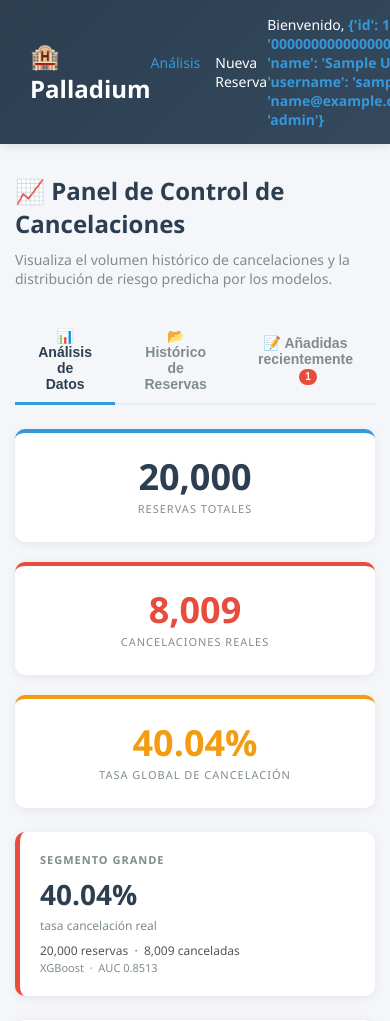
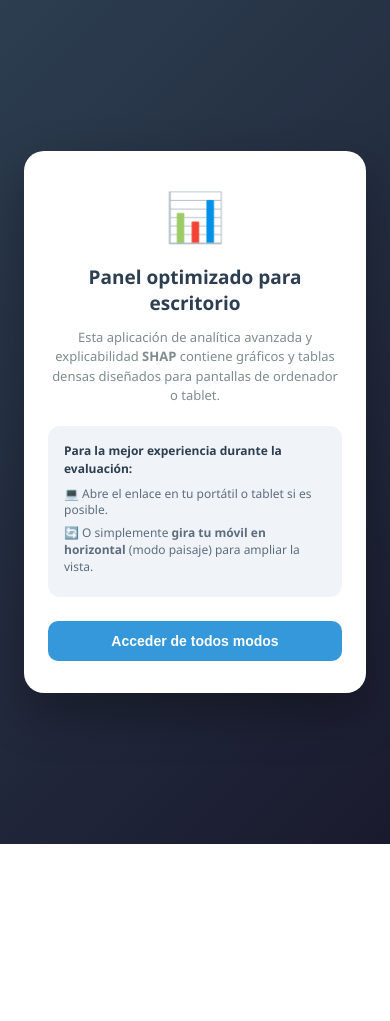
Before and after one commit to pintularrama-cyber/TFMPalladium, a Flask app: page /estadisticas in a window 390 px wide; the page is wider, and only the part inside the window is pictured. Shown: the top 1021 px of that part. After the commit the page ends 844 px from the top of that part, so only its background shows below. Run offline with Flask 3, Linux system fonts and the light colour scheme; the visitor is signed in with stand-in values (Sample User, id 1).

Commit message:
Añadir capa de advertencia para moviles con UX Fallback

```diff
--- a/templates/base.html
+++ b/templates/base.html
@@ -172,6 +172,99 @@
             font-size: 12px;
         }
 
+        /* CAPA DE ADVERTENCIA PARA MÓVILES (UX FALLBACK) */
+        #mobile-warning-overlay {
+            display: none;
+            position: fixed;
+            inset: 0;
+            background: linear-gradient(135deg, #2c3e50 0%, #1a1a2e 100%);
+            z-index: 99999; /* Por encima de absolutamente todo */
+            align-items: center;
+            justify-content: center;
+            padding: 24px;
+        }
+
+        @media (max-width: 767px) and (orientation: portrait) {
+            #mobile-warning-overlay {
+                display: flex; /* Solo se activa en móviles en posición vertical */
+            }
+        }
+
+        .mobile-warning-card {
+            background: #fff;
+            border-radius: 20px;
+            padding: 32px 24px;
+            max-width: 400px;
+            width: 100%;
+            box-shadow: 0 20px 50px rgba(0,0,0,0.3);
+            text-align: center;
+            color: #2c3e50;
+        }
+
+        .warning-icon {
+            font-size: 48px;
+            margin-bottom: 16px;
+        }
+
+        .mobile-warning-card h3 {
+            font-size: 19px;
+            font-weight: 800;
+            margin-bottom: 12px;
+            color: #2c3e50;
+        }
+
+        .mobile-warning-card p {
+            font-size: 13px;
+            color: #7f8c8d;
+            line-height: 1.5;
+            margin-bottom: 20px;
+        }
+
+        .warning-tips {
+            background: #f0f4f8;
+            border-radius: 12px;
+            padding: 16px;
+            text-align: left;
+            margin-bottom: 24px;
+        }
+
+        .warning-tips p {
+            color: #2c3e50;
+            font-size: 12px;
+            font-weight: 700;
+            margin-bottom: 8px;
+        }
+
+        .warning-tips ul {
+            list-style: none;
+            padding: 0;
+            margin: 0;
+        }
+
+        .warning-tips li {
+            font-size: 12px;
+            color: #5d6d7e;
+            margin-bottom: 6px;
+            line-height: 1.4;
+        }
+
+        .btn-warning-dismiss {
+            width: 100%;
+            background: #3498db;
+            color: #fff;
+            border: none;
+            padding: 12px;
+            border-radius: 10px;
+            font-size: 14px;
+            font-weight: 700;
+            cursor: pointer;
+            transition: background 0.2s;
+        }
+
+        .btn-warning-dismiss:hover {
+            background: #2980b9;
+        }
+
         /* RESPONSIVE */
         @media (max-width: 768px) {
             .navbar-menu {
@@ -220,6 +313,31 @@
         <p>&copy; 2026 Palladium Hotel Group | TFM Data Science</p>
     </div>
 
+    <!-- CAPA DE ADVERTENCIA PARA MÓVILES (UX FALLBACK) -->
+    <div id="mobile-warning-overlay">
+        <div class="mobile-warning-card">
+            <div class="warning-icon">📊</div>
+            <h3>Panel optimizado para escritorio</h3>
+            <p>Esta aplicación de analítica avanzada y explicabilidad <strong>SHAP</strong> contiene gráficos y tablas densas diseñados para pantallas de ordenador o tablet.</p>
+
+            <div class="warning-tips">
+                <p><strong>Para la mejor experiencia durante la evaluación:</strong></p>
+                <ul>
+                    <li>💻 Abre el enlace en tu portátil o tablet si es posible.</li>
+                    <li>🔄 O simplemente <strong>gira tu móvil en horizontal</strong> (modo paisaje) para ampliar la vista.</li>
+                </ul>
+            </div>
+
+            <button class="btn-warning-dismiss" onclick="dismissMobileWarning()">Acceder de todos modos</button>
+        </div>
+    </div>
+
+    <script>
+    function dismissMobileWarning() {
+        document.getElementById('mobile-warning-overlay').style.display = 'none';
+    }
+    </script>
+
     {% block extra_js %}{% endblock %}
 </body>
 </html>
```
